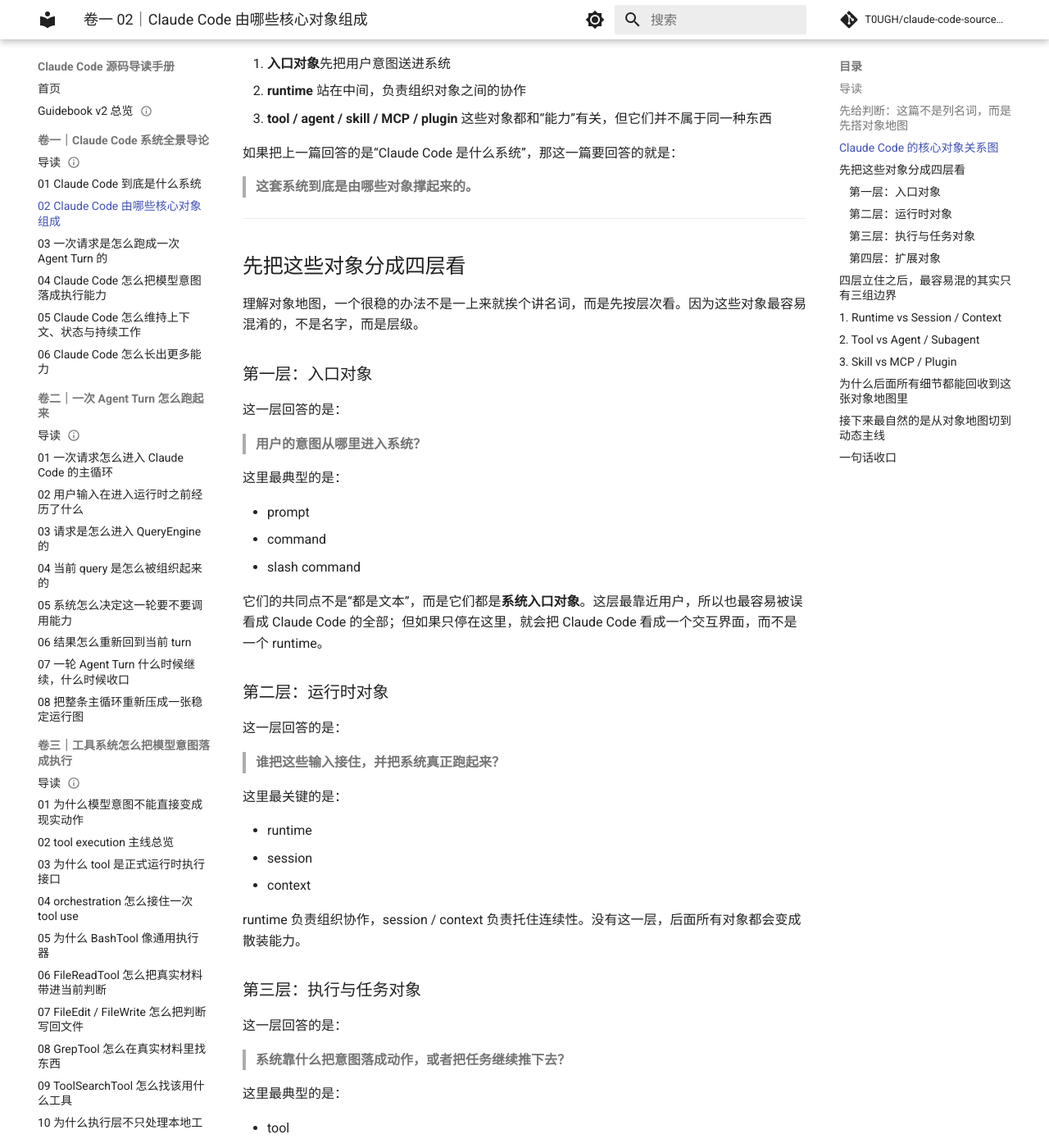
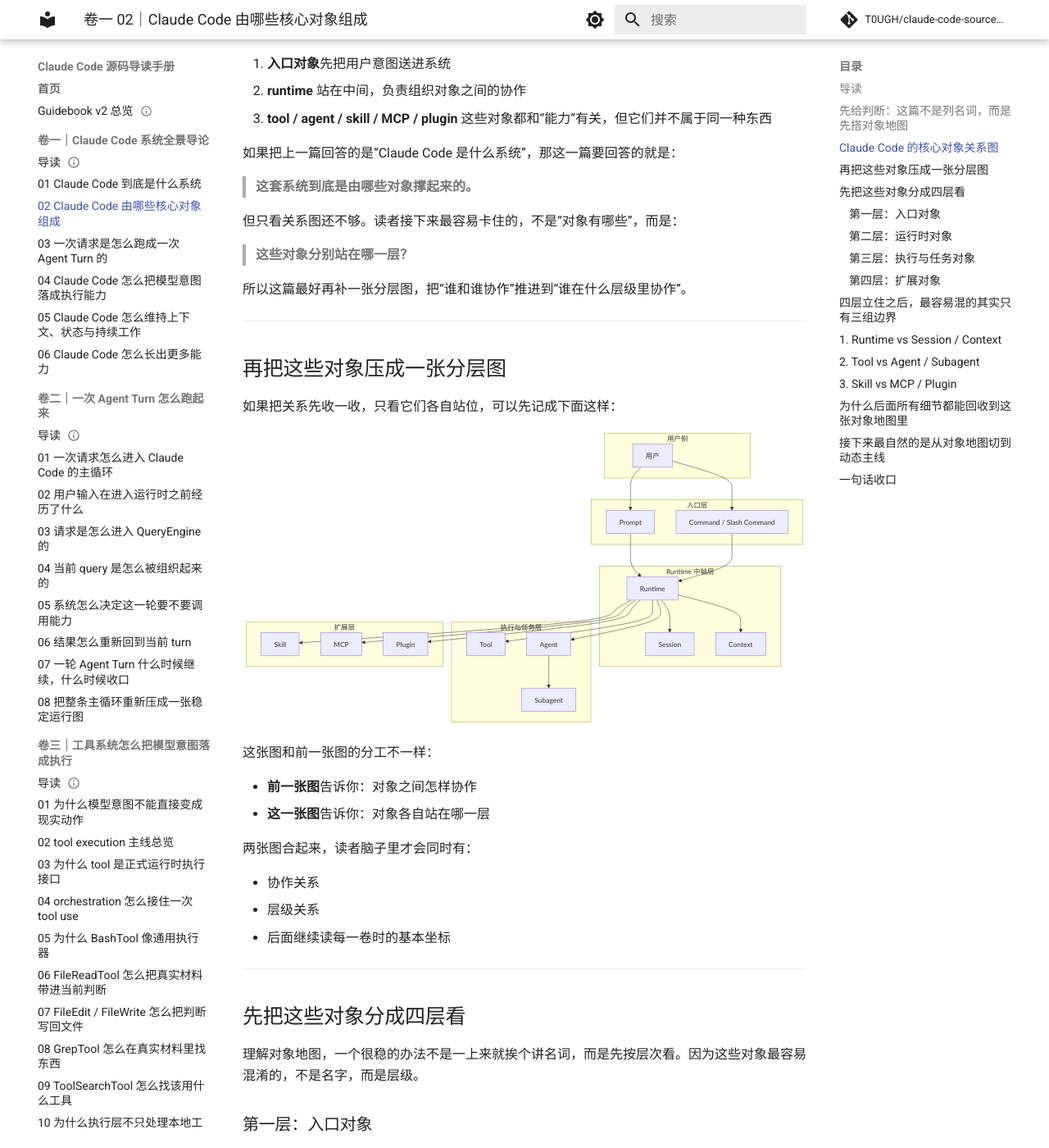
Before and after one commit to T0UGH/claude-code-source-guide, an MkDocs documentation site: the page built from docs/guidebookv2/volume-1/02-what-are-the-core-objects.md, in a window 1280 px wide and 1400 px high, scrolled down 1683 px. Shown: the whole window at 82% size. Built offline with MkDocs 1.6.1 and Material for MkDocs 9.7.7, drawn with Linux system fonts in a browser that asks for light colours; comment, search, counter and statistics services are not loaded; some of the changed text lies outside the part shown.

Commit message:
add layered object map to volume-1 article 02

````diff
--- a/docs/guidebookv2/volume-1/02-what-are-the-core-objects.md
+++ b/docs/guidebookv2/volume-1/02-what-are-the-core-objects.md
@@ -80,6 +80,72 @@ flowchart TD
 
 > **这套系统到底是由哪些对象撑起来的。**
 
+但只看关系图还不够。读者接下来最容易卡住的，不是“对象有哪些”，而是：
+
+> **这些对象分别站在哪一层？**
+
+所以这篇最好再补一张分层图，把“谁和谁协作”推进到“谁在什么层级里协作”。
+
+---
+
+## 再把这些对象压成一张分层图
+
+如果把关系先收一收，只看它们各自站位，可以先记成下面这样：
+
+```mermaid
+flowchart TD
+    subgraph user["用户侧"]
+        U[用户]
+    end
+
+    subgraph entry["入口层"]
+        P[Prompt]
+        C[Command / Slash Command]
+    end
+
+    subgraph runtime["Runtime 中轴层"]
+        R[Runtime]
+        S[Session]
+        X[Context]
+    end
+
+    subgraph task["执行与任务层"]
+        T[Tool]
+        A[Agent]
+        SA[Subagent]
+    end
+
+    subgraph ext["扩展层"]
+        K[Skill]
+        M[MCP]
+        PL[Plugin]
+    end
+
+    U --> P
+    U --> C
+    P --> R
+    C --> R
+    R --> S
+    R --> X
+    R --> T
+    R --> A
+    A --> SA
+    R --> K
+    R --> M
+    R --> PL
+```
+
+这张图和前一张图的分工不一样：
+
+- **前一张图**告诉你：对象之间怎样协作
+- **这一张图**告诉你：对象各自站在哪一层
+
+两张图合起来，读者脑子里才会同时有：
+
+- 协作关系
+- 层级关系
+- 后面继续读每一卷时的基本坐标
+
 ---
 
 ## 先把这些对象分成四层看
@@ -126,7 +192,13 @@ runtime 负责组织协作，session / context 负责托住连续性。没有这
 - agent
 - subagent
 
-它们都和“能力落地”有关，但不是一种分工：tool 更接近动作执行，agent / subagent 更接近任务转交与继续推进。
+它们都和“能力落地”有关，但不是一种分工：
+
+- **tool** 更接近执行一个动作
+- **agent** 更接近接手一段工作
+- **subagent** 更接近把工作拆出去，在相对独立的会话里继续跑
+
+这样一压，后面再看 tool 系统和多 agent 结构，边界就不容易重新混掉。
 
 ### 第四层：扩展对象
 
````
